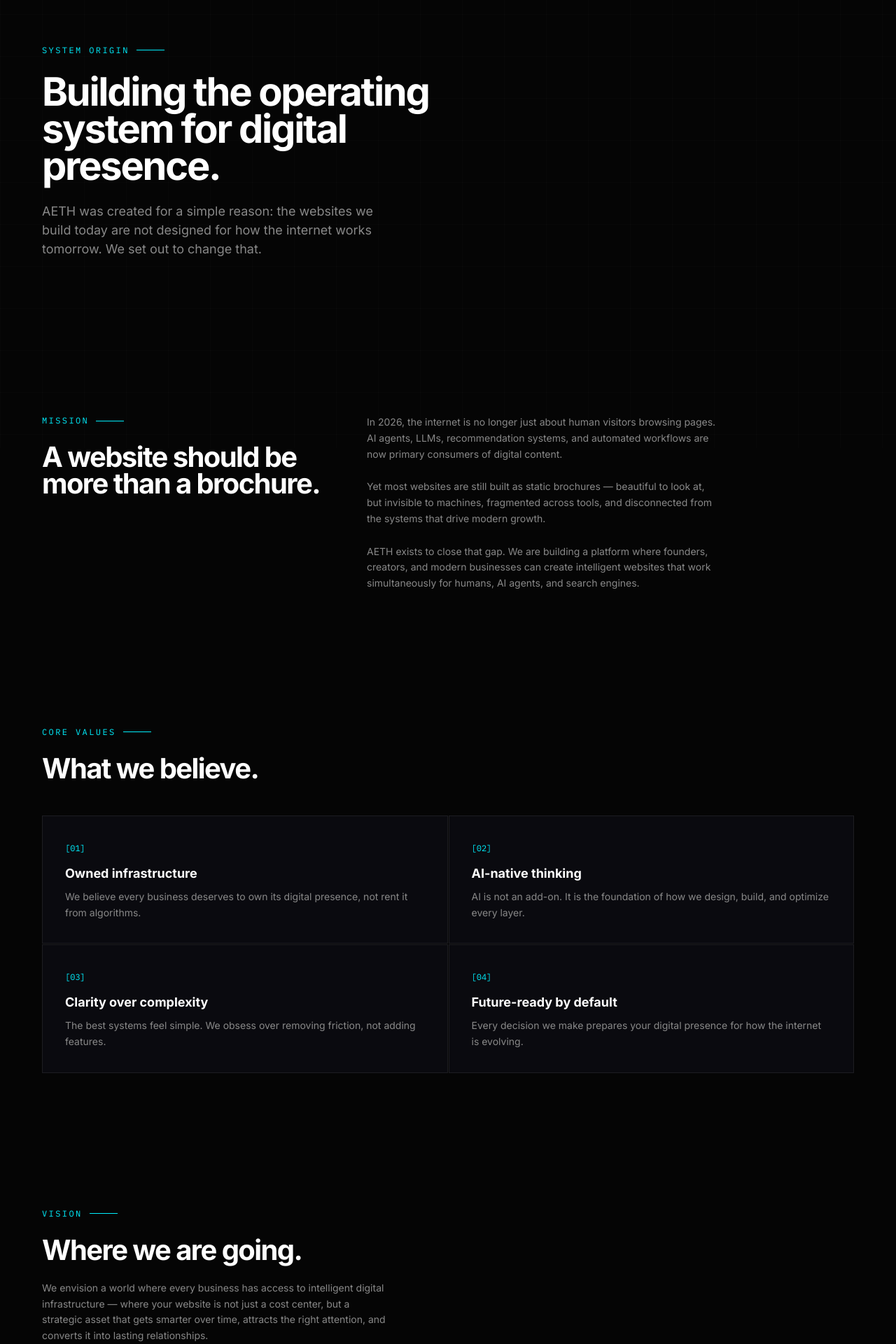
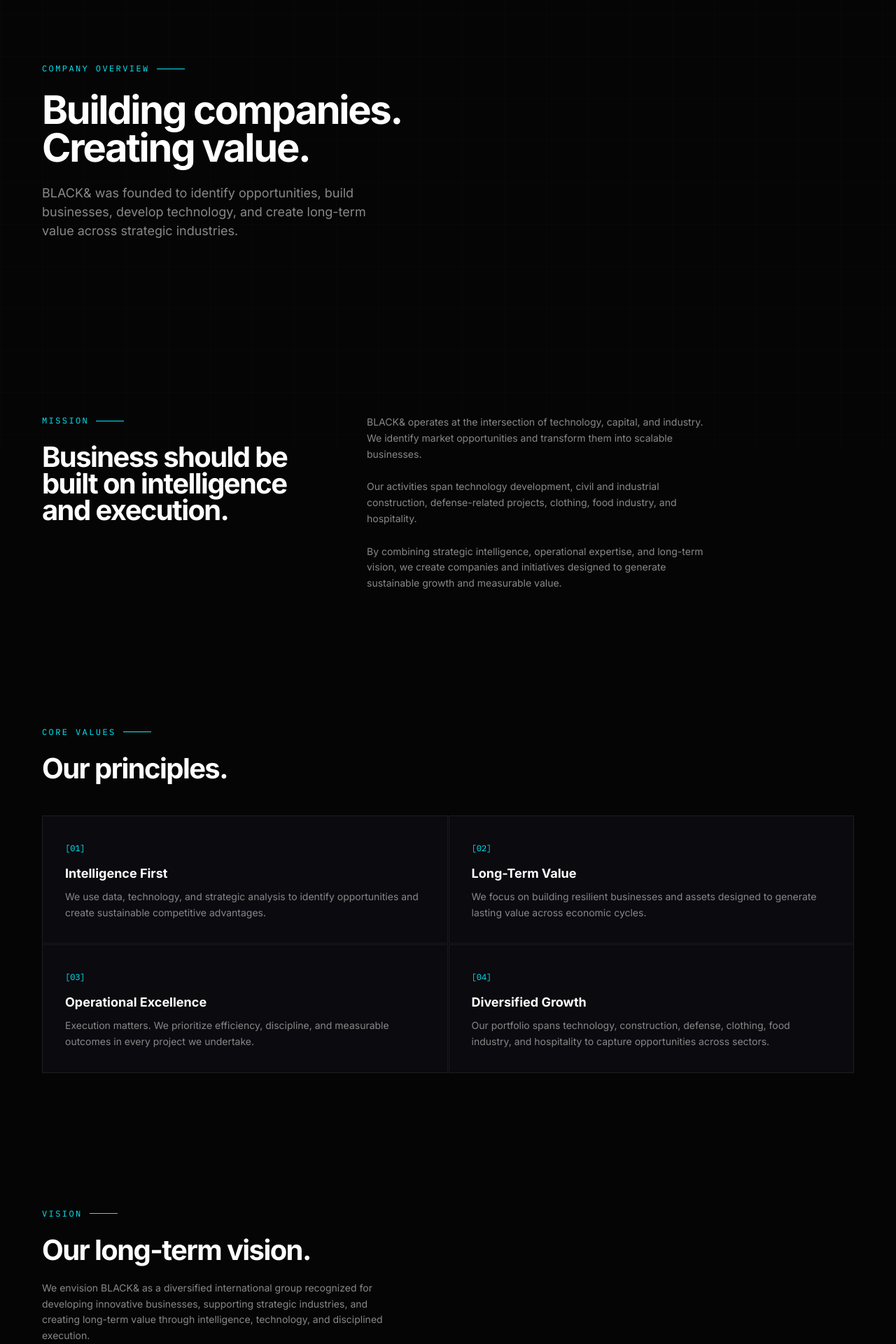
Before and after one commit to blackandb/aeth, a Next.js app: page /about in a window 1280 px wide. Shown: the part 160-2080 px from the top of the page at 70% size. Built offline with nearby package versions, Linux system fonts and the light colour scheme.

Commit message:
Update page.tsx

```diff
--- a/src/app/about/page.tsx
+++ b/src/app/about/page.tsx
@@ -2,28 +2,28 @@ import type { Metadata } from "next";
 import Link from "next/link";
 
 export const metadata: Metadata = {
-  title: "About — AETH",
-  description: "Building the operating system for digital presence. Learn about our mission, values, and vision for the future of the web.",
+  title: "About — BLACK&",
+  description: "BLACK& builds companies, develops technology, and creates long-term value across technology, construction, defense, clothing, food industry, and hospitality.",
 };
 
 const values = [
-  { num: "01", title: "Owned infrastructure", desc: "We believe every business deserves to own its digital presence, not rent it from algorithms." },
-  { num: "02", title: "AI-native thinking", desc: "AI is not an add-on. It is the foundation of how we design, build, and optimize every layer." },
-  { num: "03", title: "Clarity over complexity", desc: "The best systems feel simple. We obsess over removing friction, not adding features." },
-  { num: "04", title: "Future-ready by default", desc: "Every decision we make prepares your digital presence for how the internet is evolving." },
+  { num: "01", title: "Intelligence First", desc: "We use data, technology, and strategic analysis to identify opportunities and create sustainable competitive advantages." },
+  { num: "02", title: "Long-Term Value", desc: "We focus on building resilient businesses and assets designed to generate lasting value across economic cycles." },
+  { num: "03", title: "Operational Excellence", desc: "Execution matters. We prioritize efficiency, discipline, and measurable outcomes in every project we undertake." },
+  { num: "04", title: "Diversified Growth", desc: "Our portfolio spans technology, construction, defense, clothing, food industry, and hospitality to capture opportunities across sectors." },
 ];
 
 export default function AboutPage() {
   return (
     <>
       <section className="flex min-h-[70vh] flex-col justify-center py-24">
-        <div className="eyebrow">System Origin</div>
+        <div className="eyebrow">Company Overview</div>
         <h1 className="max-w-[600px] text-[56px] font-bold leading-[0.95] tracking-[-0.04em] max-lg:text-[40px] max-md:text-[32px]">
-          Building the operating system for digital presence.
+          Building companies. Creating value.
         </h1>
         <p className="mt-6 max-w-[500px] text-lg leading-[1.5] text-secondary">
-          AETH was created for a simple reason: the websites we build today are not
-          designed for how the internet works tomorrow. We set out to change that.
+          BLACK& was founded to identify opportunities, build businesses, develop
+          technology, and create long-term value across strategic industries.
         </p>
       </section>
 
@@ -32,20 +32,20 @@ export default function AboutPage() {
           <div className="max-w-[400px] shrink-0">
             <div className="eyebrow">Mission</div>
             <h2 className="text-[40px] font-bold leading-[0.95] tracking-[-0.04em] max-md:text-[28px]">
-              A website should be more than a brochure.
+              Business should be built on intelligence and execution.
             </h2>
           </div>
           <div className="max-w-[500px] space-y-6 text-sm leading-relaxed text-secondary">
-            <p>In 2026, the internet is no longer just about human visitors browsing pages. AI agents, LLMs, recommendation systems, and automated workflows are now primary consumers of digital content.</p>
-            <p>Yet most websites are still built as static brochures — beautiful to look at, but invisible to machines, fragmented across tools, and disconnected from the systems that drive modern growth.</p>
-            <p>AETH exists to close that gap. We are building a platform where founders, creators, and modern businesses can create intelligent websites that work simultaneously for humans, AI agents, and search engines.</p>
+            <p>BLACK& operates at the intersection of technology, capital, and industry. We identify market opportunities and transform them into scalable businesses.</p>
+            <p>Our activities span technology development, civil and industrial construction, defense-related projects, clothing, food industry, and hospitality.</p>
+            <p>By combining strategic intelligence, operational expertise, and long-term vision, we create companies and initiatives designed to generate sustainable growth and measurable value.</p>
           </div>
         </div>
       </section>
 
       <section className="py-24">
         <div className="eyebrow">Core Values</div>
-        <h2 className="text-[40px] font-bold leading-[0.95] tracking-[-0.04em] max-md:text-[28px]">What we believe.</h2>
+        <h2 className="text-[40px] font-bold leading-[0.95] tracking-[-0.04em] max-md:text-[28px]">Our principles.</h2>
         <div className="mt-12 grid grid-cols-1 gap-px md:grid-cols-2">
           {values.map((v) => (
             <div key={v.num} className="aeth-card">
@@ -59,15 +59,15 @@ export default function AboutPage() {
 
       <section className="py-24">
         <div className="eyebrow">Vision</div>
-        <h2 className="max-w-[500px] text-[40px] font-bold leading-[0.95] tracking-[-0.04em] max-md:text-[28px]">Where we are going.</h2>
+        <h2 className="max-w-[500px] text-[40px] font-bold leading-[0.95] tracking-[-0.04em] max-md:text-[28px]">Our long-term vision.</h2>
         <p className="mt-6 max-w-[500px] text-sm leading-relaxed text-secondary">
-          We envision a world where every business has access to intelligent digital
-          infrastructure — where your website is not just a cost center, but a strategic
-          asset that gets smarter over time, attracts the right attention, and converts
-          it into lasting relationships.
+          We envision BLACK& as a diversified international group recognized for
+          developing innovative businesses, supporting strategic industries, and
+          creating long-term value through intelligence, technology, and disciplined
+          execution.
         </p>
         <div className="mt-8">
-          <Link href="/login" className="btn btn-primary">Join the Mission</Link>
+          <Link href="/login" className="btn btn-primary">Contact Us</Link>
         </div>
       </section>
     </>
```
